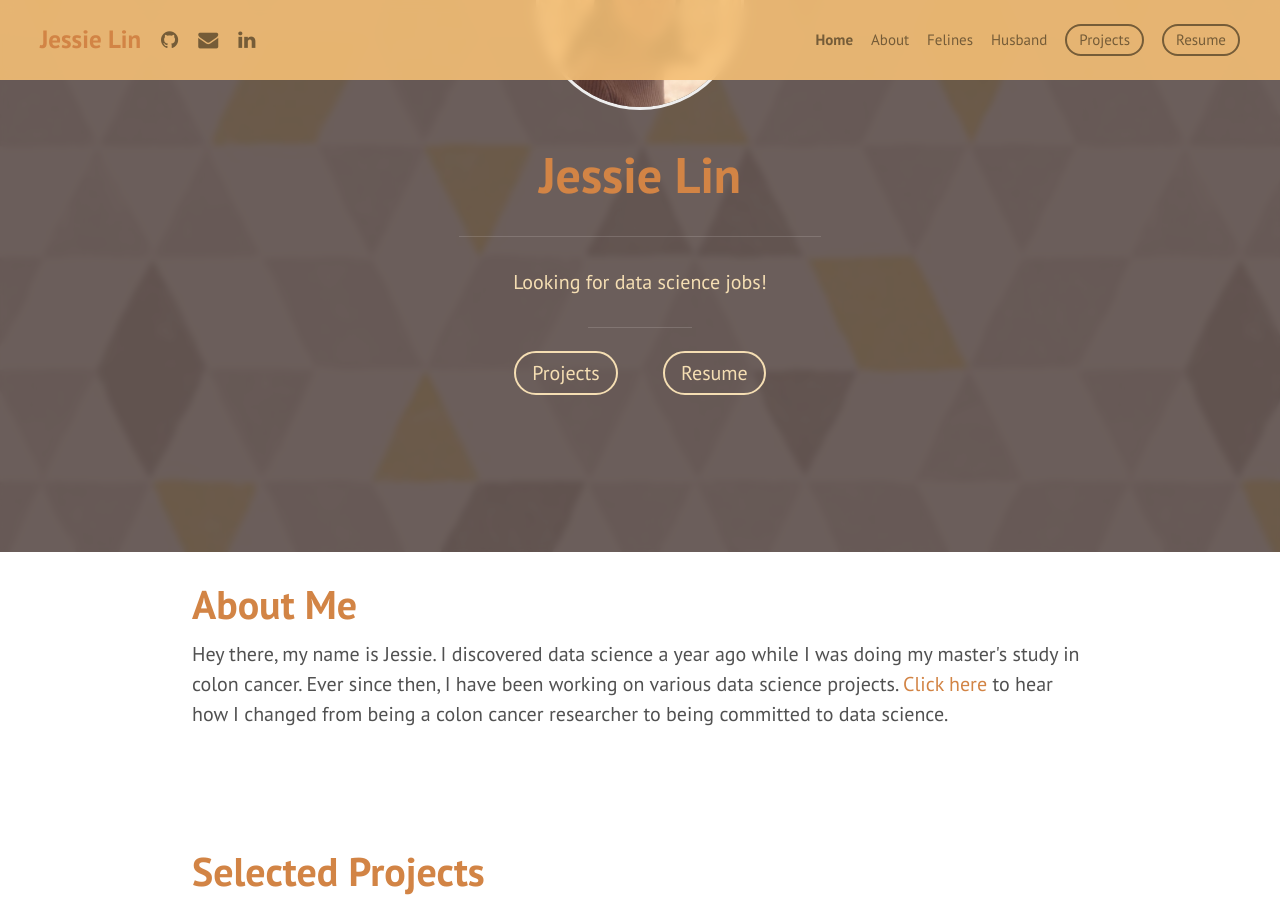
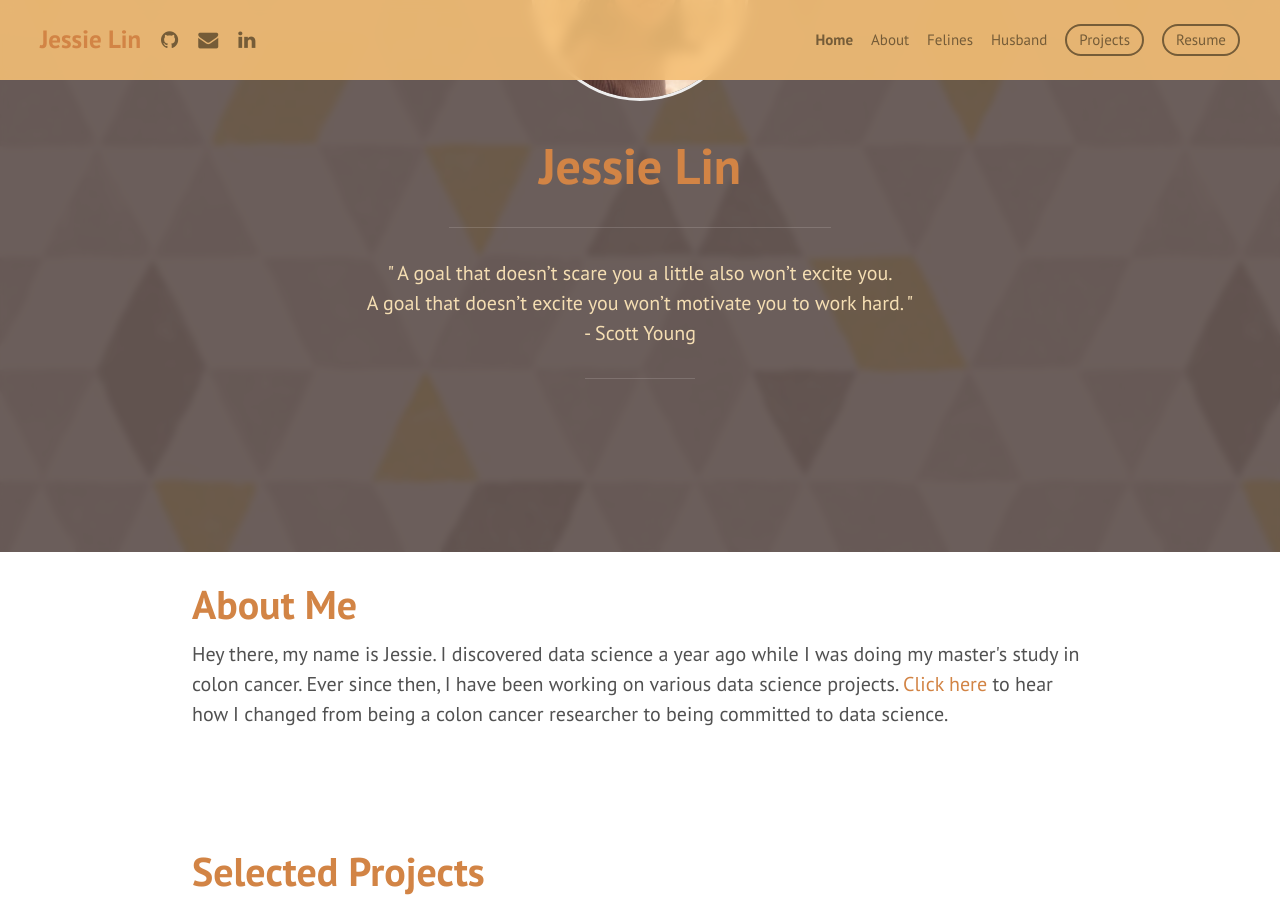
Before and after one commit to Jessie-Jingwen-Lin/Jessie-Jingwen-Lin.github.io, a Jekyll site: the page built from index.html, in a window 1280 px wide and 900 px high, scrolled down 348 px. Built offline with Jekyll 4.4.1, drawn with Linux system fonts in a browser that asks for light colours; nearby versions of some CDN libraries; the list of posts is cut into pages by our own code.

Commit message:
added scott young quote

```diff
--- a/_config.yml
+++ b/_config.yml
@@ -9,7 +9,9 @@ permalink:        pretty
 # Setup
 title:            Jessie Lin
 tagline:          'A Jekyll theme'
-description:      'Looking for data science jobs!'
+description:      '" A goal that doesn’t scare you a little also won’t excite you.<br>
+A goal that doesn’t excite you won’t motivate you to work hard. "<br>
+- Scott Young'
 url:              https://jessie-jingwen-lin.github.io
 baseurl:
 
--- a/_layouts/index.html
+++ b/_layouts/index.html
@@ -134,7 +134,7 @@
 
             <hr style="width: 20%"/>
 
-            <a
+            <!-- <a
               href="#section-projects"
               onclick="scroller.scrollTo('section-projects'); return false;"
               class="prominent-button"
@@ -142,7 +142,7 @@
             <a
               href="/public/Resume-Jessie-Lin.pdf"
               class="prominent-button"
-              style="padding-top: 0.35em; padding-bottom: 0.35em;">Resume</a>
+              style="padding-top: 0.35em; padding-bottom: 0.35em;">Resume</a> -->
           </div>
         </div>
       </div>
```
